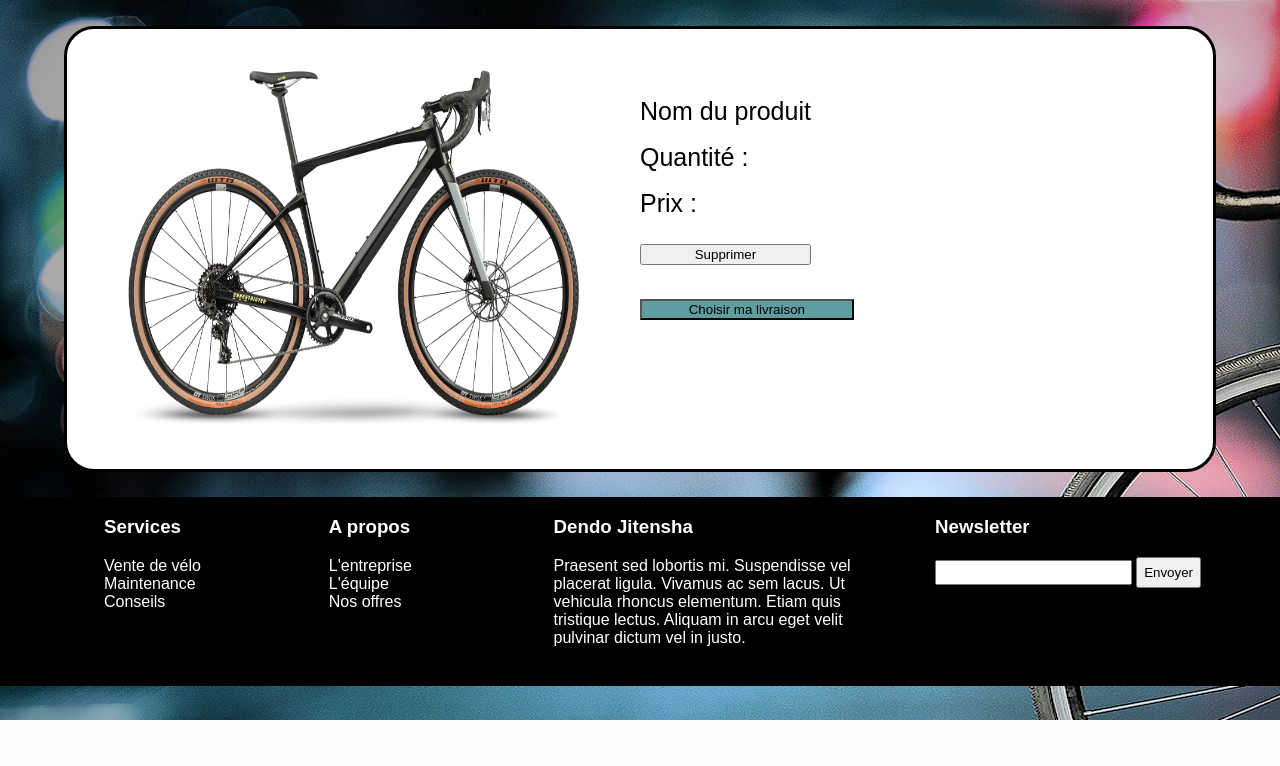
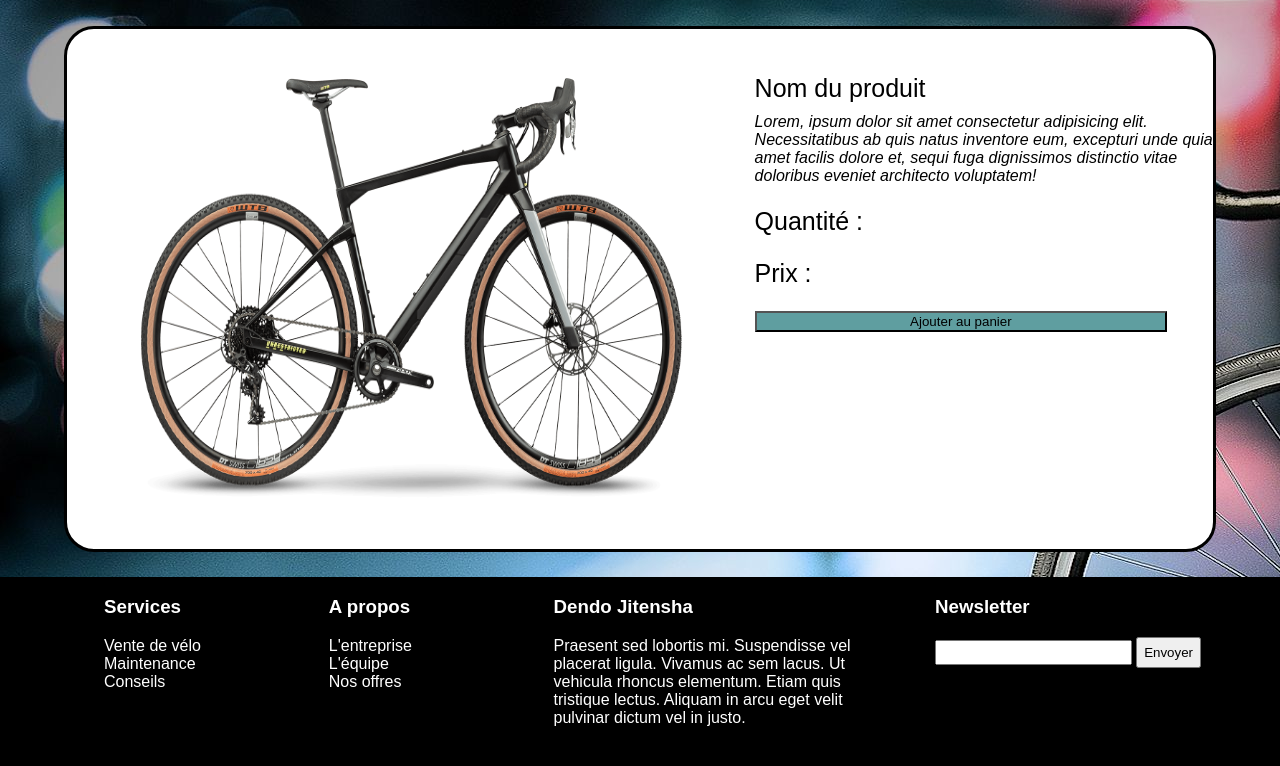
Before and after one commit to sachamutschler/5Bits_Dendo, a PHP site: page /article in a window 1280 px wide. Shown: the part 80-846 px from the top of the page. Before the commit the page ends 800 px from the top, so only its background shows below. Run offline with PHP 8.4, Linux system fonts and the light colour scheme.

Commit message:
Ajout de la page article

```diff
--- a/View/article.php
+++ b/View/article.php
@@ -10,10 +10,11 @@
     <div class="text_panier">
     <form action="post" class="quantity">
         <label for="title_panier" class="t_panier">Nom du produit</label>
+        <p class="desc_article">Lorem, ipsum dolor sit amet consectetur adipisicing elit. Necessitatibus ab quis natus inventore eum, excepturi unde quia amet facilis dolore et, sequi fuga dignissimos distinctio vitae doloribus eveniet architecto voluptatem!</p>
         <label class="t_panier">Quantité : </label>
         <label class="t_panier">Prix : </label>
-        <input type="button" value="Supprimer" name="supprimer" class="delete_panier">
-        <input type="button" value="Choisir ma livraison" name="livraison_panier" class="panier_livraison">
+        <input type="button" value="Ajouter au panier" name="livraison_panier" class="panier_livraison">
+
 
     </form>
     </div>
--- a/public/css/article.css
+++ b/public/css/article.css
@@ -1,6 +1,6 @@
 .panier{
     background-color: white;
-    height: 55%;
+    height: 65%;
     display: flex;
     margin-left: 5%;
     margin-right: 5%;
@@ -10,22 +10,23 @@
     border-radius: 30px;
 }
 .imagePanier{
-    width: 50%;
+    width: 60%;
 }
 .quantity{
     display: flex;
     flex-direction: column;
-    margin-top: 30%;
+    margin-top: 5%;
 }
 .t_panier{
     font-size: 25px;
-    margin-top: 10%;
+    margin-top: 5%;
 }
 .panier_livraison{
-    margin-top: 20%;
+    margin-top: 5%;
     background-color: cadetblue;
-    width: 125%;
+    width: 90%;
 }
-.delete_panier{
-    margin-top: 15%;
+.desc_article{
+    margin-top: 2%;
+    font-style: italic;
 }
```
